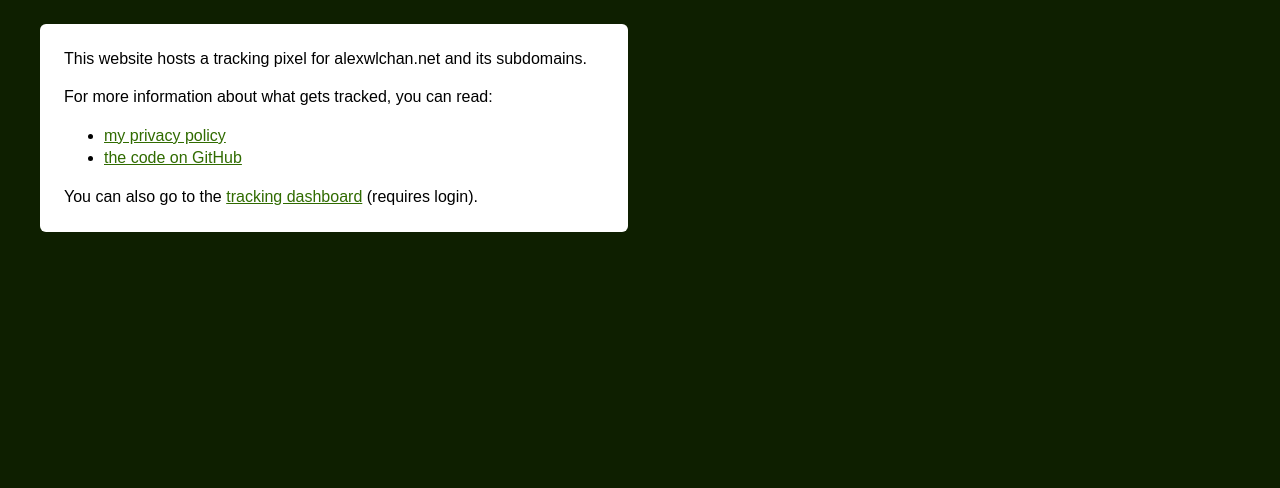
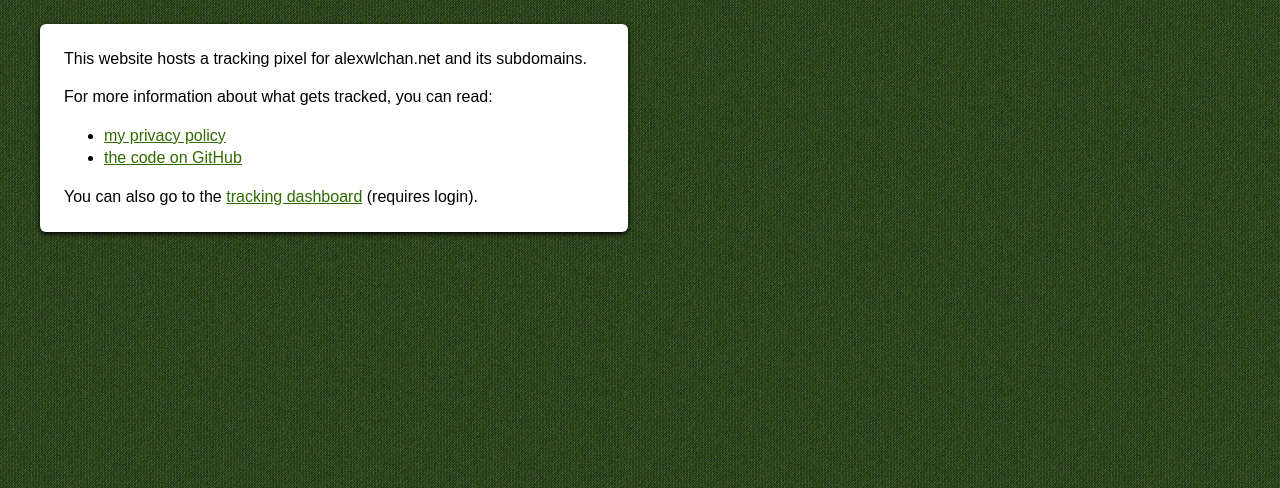
Before and after one commit to alexwlchan/analytics.alexwlchan.net, a Flask app: page / in a window 1280 px wide. Shown: the top 488 px of the page. Run offline with Flask 3, Linux system fonts and the light colour scheme.

Commit message:
Add a background texture; tweak the visual appearance
Texture from https://www.toptal.com/designers/subtlepatterns/dark-denim-2/

```diff
--- a/src/analytics/static/style.css
+++ b/src/analytics/static/style.css
@@ -1,5 +1,5 @@
 body {
-  background: #0e1f00;
+  background: url('/static/denim.png');
   padding: 1em;
 }
 
@@ -31,6 +31,7 @@ main {
   padding: 1.5em;
   background: white;
   border-radius: 6px;
+  box-shadow: 0px 2px 5px black;
 }
 
 .chart h1 {
```
Also changed, not shown: src/analytics/static/denim.png (added).
